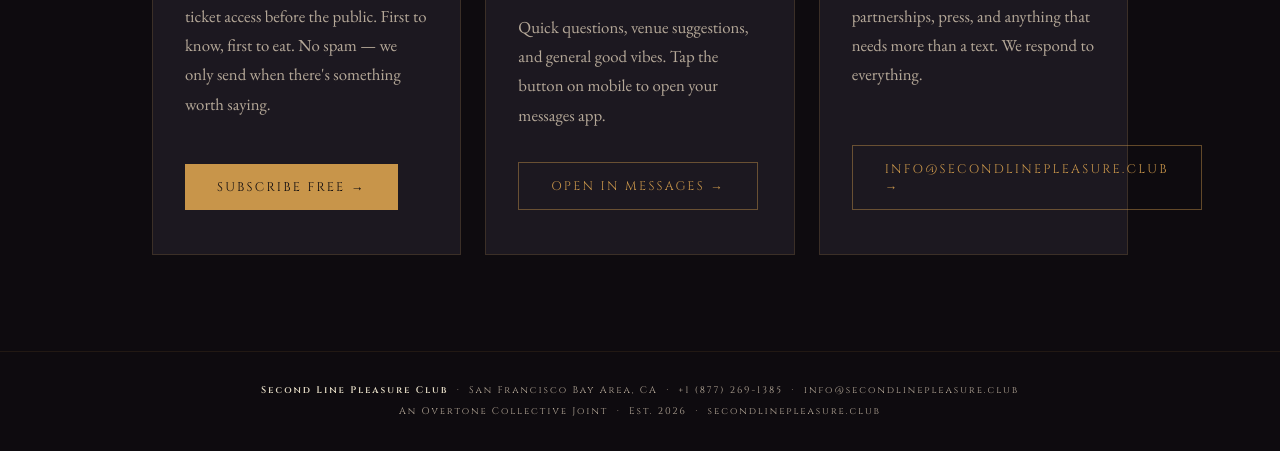
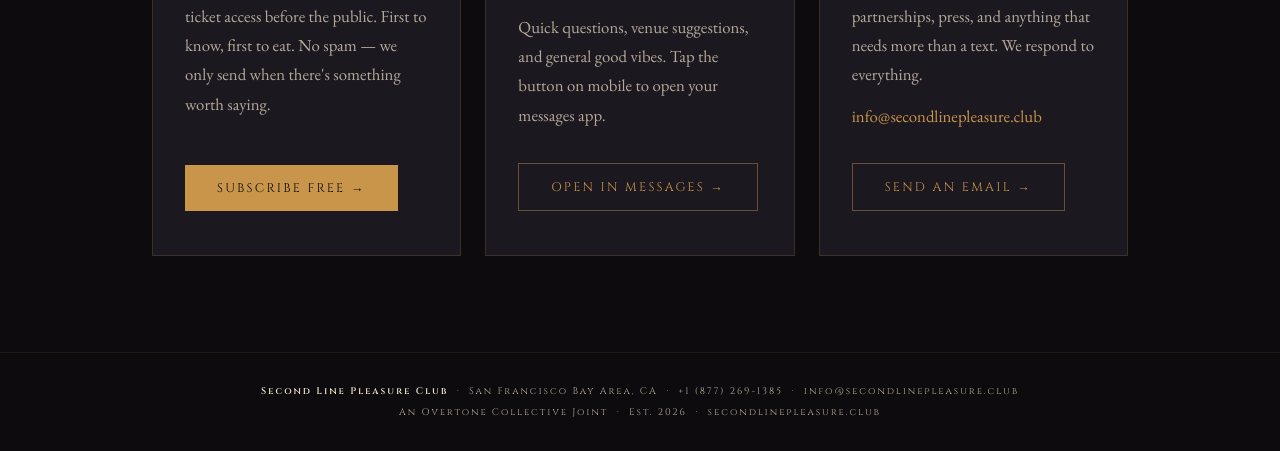
Before and after one commit to thewalruslives/slpc-website, a plain HTML site: page contact.html in a window 1280 px wide. Shown: the part 651-1102 px from the top of the page. Drawn offline with nearby package versions, Linux system fonts and the light colour scheme.

Commit message:
Fit the Contact page email button inside its card
Co-Authored-By: Claude Opus 5.5 <noreply@anthropic.com>

```diff
--- a/contact.html
+++ b/contact.html
@@ -125,6 +125,8 @@
       font-size: 1.05rem; color: var(--fog); line-height: 1.75;
       flex: 1; margin-bottom: 2rem;
     }
+    .contact-email { display: inline-block; margin-top: 0.75rem; color: var(--tallow); text-decoration: none; overflow-wrap: anywhere; }
+    .contact-email:hover { color: var(--bone); }
     .contact-btn {
       display: inline-block; font-family: 'Cinzel', serif; font-size: 0.78rem;
       letter-spacing: 0.18em; text-transform: uppercase;
@@ -231,8 +233,8 @@
       <div class="contact-card">
         <p class="contact-card-label">Email</p>
         <h2 class="contact-card-heading">Say Hello</h2>
-        <p class="contact-card-desc">Private boil inquiries, vendor partnerships, press, and anything that needs more than a text. We respond to everything.</p>
-        <a class="contact-btn outline" href="mailto:info@secondlinepleasure.club">info@secondlinepleasure.club →</a>
+        <p class="contact-card-desc">Private boil inquiries, vendor partnerships, press, and anything that needs more than a text. We respond to everything.<br /><a class="contact-email" href="mailto:info@secondlinepleasure.club">info@secondlinepleasure.club</a></p>
+        <a class="contact-btn outline" href="mailto:info@secondlinepleasure.club">Send an Email →</a>
       </div>
 
     </div>
```
